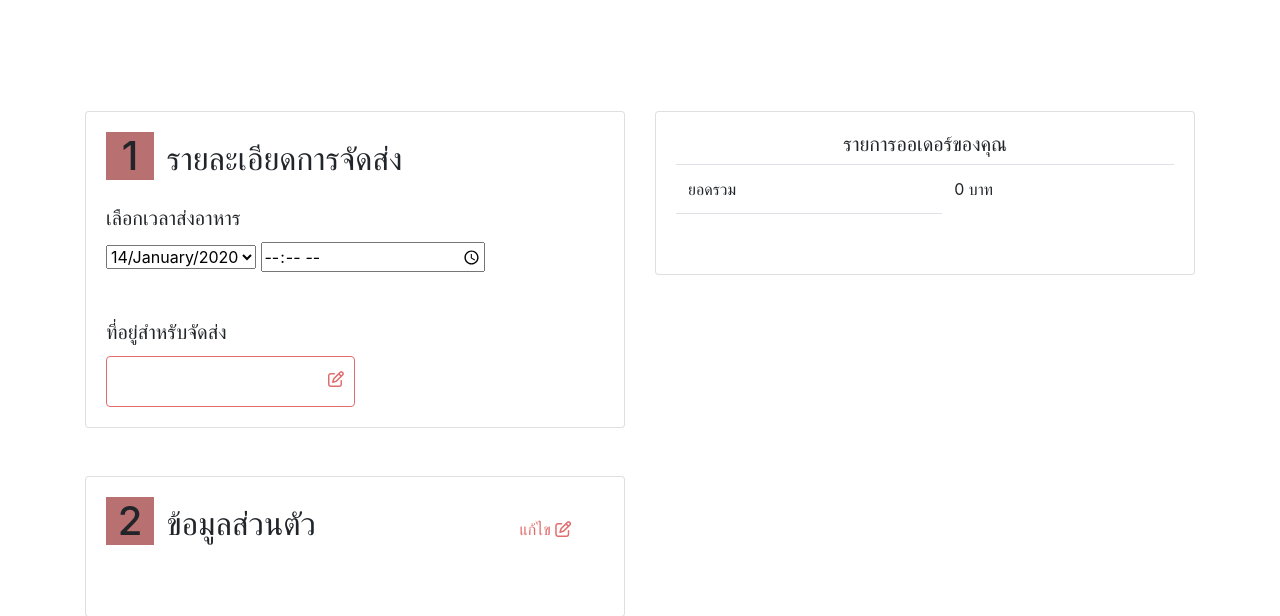
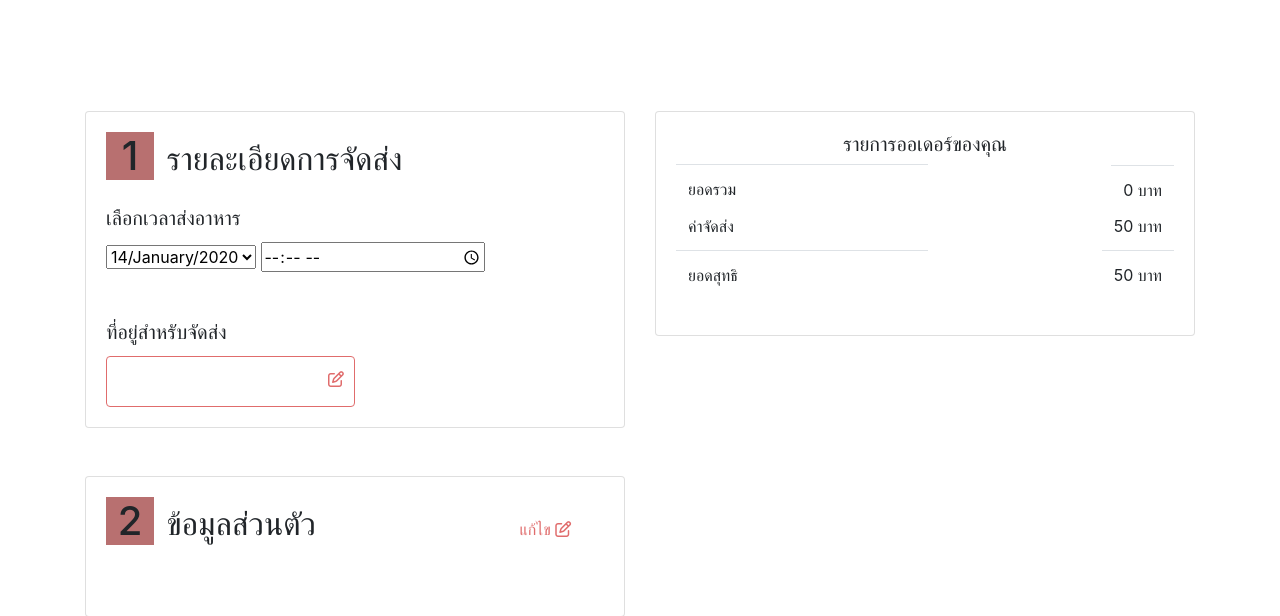
Before and after one commit to Airada-S/FoodKoala, a PHP site: page /AddOderProduct.php in a window 1280 px wide. Shown: the part 56-672 px from the top of the page. Run offline with PHP 8.4, Linux system fonts and the light colour scheme; data that the repository does not hold is empty; some libraries are stand-ins or nearby versions.

Commit message:
ai commit

```diff
--- a/AddOderProduct.php
+++ b/AddOderProduct.php
@@ -116,9 +116,10 @@
                                 <td style="border: 0px;padding-left: 0px;padding-bottom: 0px">
                                     <?php echo $row["product_name"]; ?>
                                 </td>
-                                <td rowspan="2" style="border: 0px">
+                                <td rowspan="2" style="border: 0px" class="float-right">
                                     <?php echo $row["product_price"]*$value." บาท"; ?>
                                 </td>
+
                             </tr>
                             <tr>
                                <td style="border: 0px;padding: 0px">
@@ -129,16 +130,30 @@
                                    ?>
                                </td>
                             </tr>
+
                     <?php
                         }
                     ?>
                             <tr>
                                 <td colspan="2">ยอดรวม</td>
-                                <td><?php echo $sumall." บาท"; ?></td>
+                                <td class="float-right"><?php echo $sumall." บาท"; ?></td>
                             </tr>
-                            <th>
-
-                            </th>
+                            <tr>
+                                <td colspan="2" style="border: 0px;padding-top: 0px">ค่าจัดส่ง</td>
+                                <td style="border: 0px;padding-top: 0px" class="float-right">
+                                    <?php
+                                    $cost = 0;
+                                        if($sumall < 500){
+                                            $cost = 50;
+                                        }
+                                        echo $cost." บาท";
+                                    ?>
+                                </td>
+                            </tr>
+                            <tr>
+                                <td colspan="2">ยอดสุทธิ</td>
+                                <td class="float-right"><?php echo $cost+$sumall." บาท" ?></td>
+                            </tr>
                         </tbody>
                     </table>
                 </div>
```
